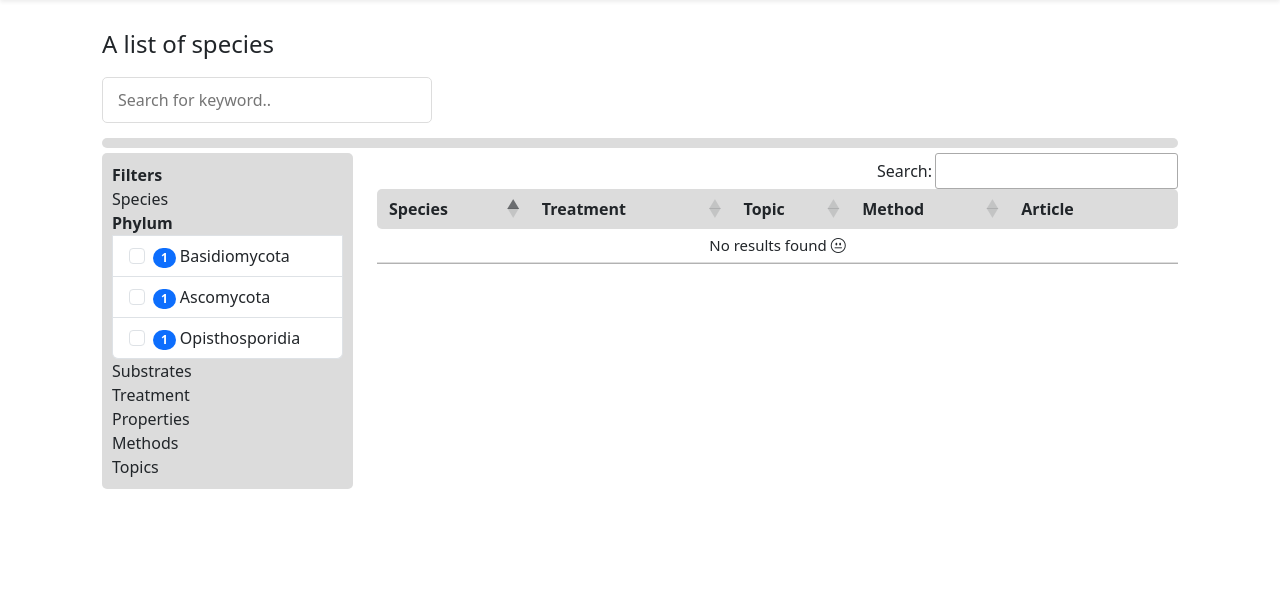
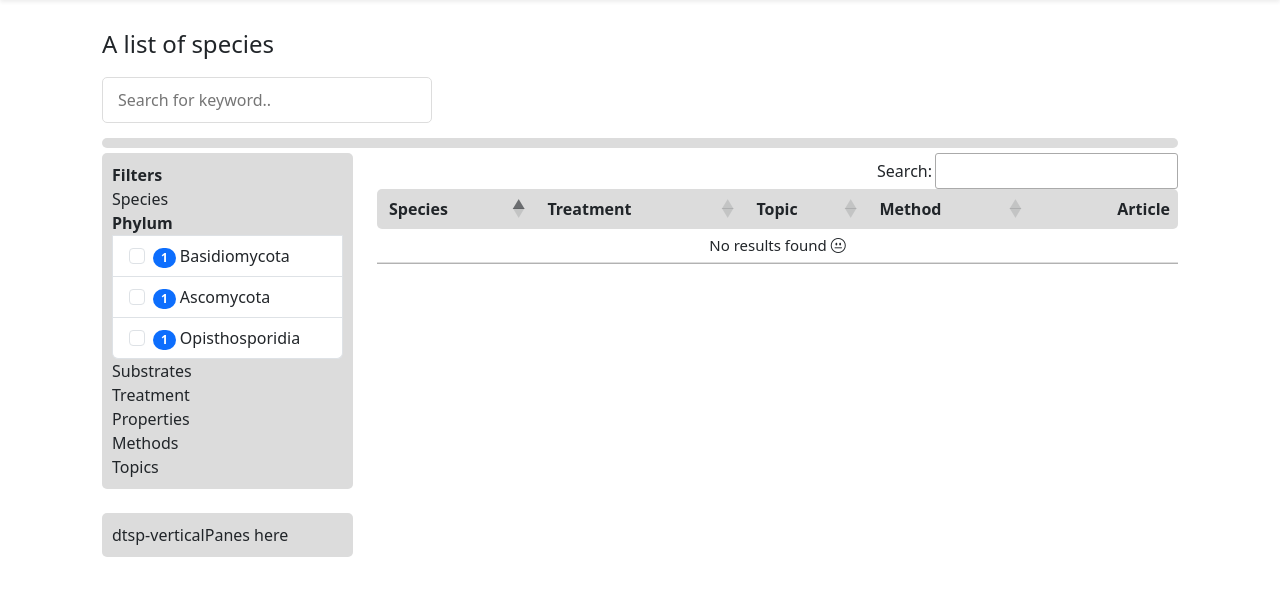
Before and after one commit to johnkeates/Fungalmaterials, a Django app: page /species/ in a window 1280 px wide. Shown: the part 75-671 px from the top of the page. Run offline with Django 4.2, Linux system fonts and the light colour scheme; data that the repository does not hold is empty; some libraries are stand-ins or nearby versions.

Commit message:
Prepared left column for verticalPanes and now one column with the link to related article

```diff
--- a/fungalmaterials/templates/fungalmaterials/species.html
+++ b/fungalmaterials/templates/fungalmaterials/species.html
@@ -59,6 +59,13 @@
                 Methods<br>
                 Topics<br>
             </div>
+
+            <br>
+
+            <div class="d-flex flex-column flex-shrink-0"
+                 style="background-color: #DCDCDC;; border-radius: 5px; padding: 10px">
+                dtsp-verticalPanes here
+            </div>
         </div>
 
         <div class="col-lg-9 order-lg-last">
@@ -71,7 +78,6 @@
                     <th class="desktop large-only">Topic</th>
                     <th class="desktop large-only">Method</th>
                     <th>Article</th>
-                    <th></th>
                 </tr>
                 </thead>
                 <tbody>
@@ -116,9 +122,9 @@
                     topStart: 'searchPanes'
                 },
                  searchPanes:{
-        layout: 'columns-1'
-    },
-    dom: '<"dtsp-verticalContainer"<"dtsp-verticalPanes"P><"dtsp-dataTable"frtip>>',
+                    layout: 'columns-1'
+                },
+                dom: '<"dtsp-verticalContainer"<"dtsp-verticalPanes"P><"dtsp-dataTable"frtip>>',
 
                 columns: [
                     {
@@ -152,11 +158,11 @@
                             }).join(' ');
                         }
                     },
-                    {"data": "first_author"},
                     {
-                        "data": "material_id",
+                        "data": "article_reference",
                         "render": function (data, type, row) {
-                            return '<a href="/articles/' + data + '">Go</a>';
+                            // Use article_reference as the link text, and article_id in the URL
+                            return '<a href="/articles/' + row.article_id + '">' + data + '</a>';
                         }
                     },
                 ],
```
